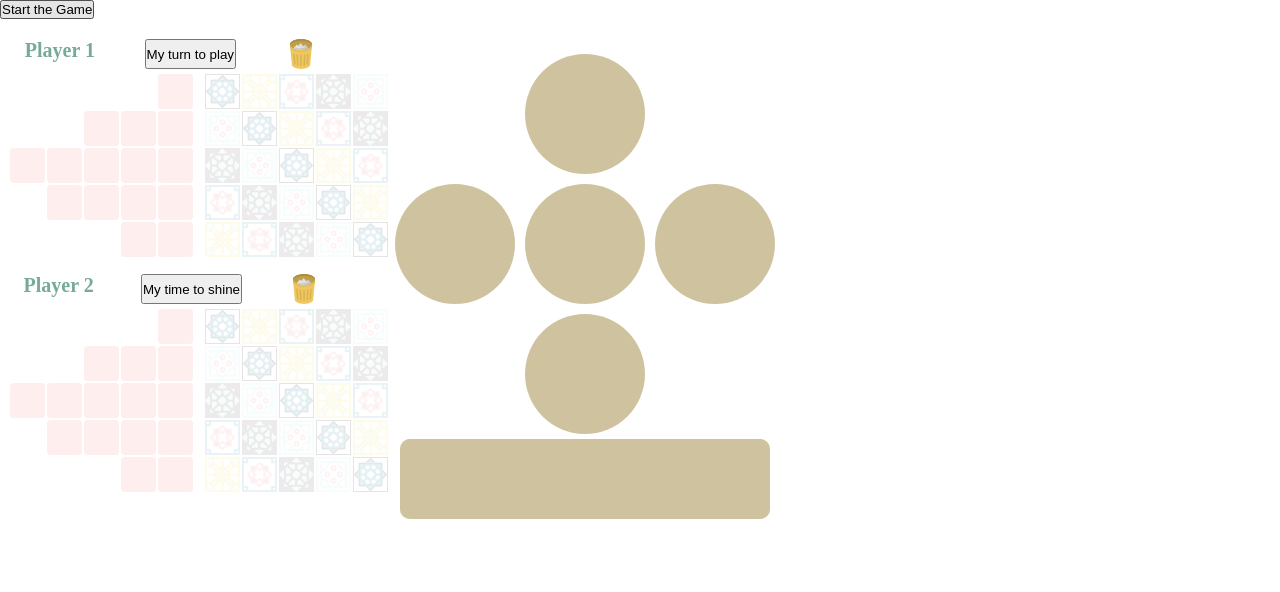
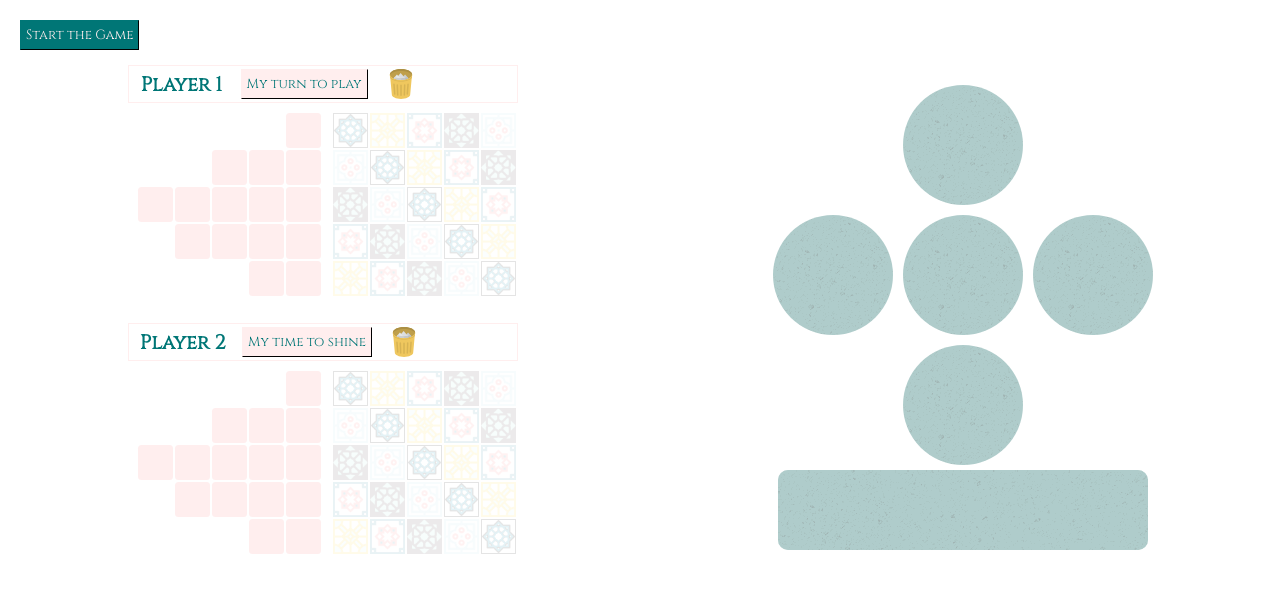
Before and after one commit to sarahledu/VERDE, a plain HTML site: page plateau.html in a window 1280 px wide. Drawn offline with Linux system fonts and the light colour scheme.

Commit message:
landing page to do

```diff
--- a/plateau.html
+++ b/plateau.html
@@ -7,10 +7,11 @@
     <meta http-equiv="X-UA-Compatible" content="ie=edge">
     <title>Plateau du jeu</title>
     <link rel="stylesheet" href="./styles/styles.css">
+    <link href="https://fonts.googleapis.com/css?family=Cinzel&display=swap" rel="stylesheet">
 </head>
 
 <body>
-    <nav><button id="start-button">Start the Game</button></nav>
+    <nav><button id="start-button" class="btn">Start the Game</button></nav>
     <div id="overlay">
 
         </div>
@@ -19,9 +20,9 @@
             <div class="player-grids player1">
                 <div class="grid-top">
                     <h2>Player 1</h2>
-                    <button id="btn-player1" class="turn">My turn to play</button>
+                    <button id="btn-player1" class="turn btn">My turn to play</button>
                     <div id="bin-player1" class="bin"><img src="./img/SVG/bin.svg" alt="bin"></div>
-                    <div id="point-area-player1"></div>
+                    <div id="point-area-player1" class="points"></div>
                 </div>
 
                 <div class="actual-grids">
@@ -84,9 +85,9 @@
             <div class="player-grids player2">
                 <div class="grid-top">
                     <h2>Player 2</h2>
-                    <button id="btn-player2" class="turn"> My time to shine</button>
+                    <button id="btn-player2" class="turn btn"> My time to shine</button>
                     <div id="bin-player2" class="bin"><img src="./img/SVG/bin.svg" alt="bin"></div>
-                    <div id="point-area-player2"></div>
+                    <div id="point-area-player2" class="points"></div>
                 </div>
 
                 <div class="actual-grids">
--- a/styles/styles.css
+++ b/styles/styles.css
@@ -7,11 +7,13 @@
     box-sizing: border-box;
     margin: 0;
     padding: 0;
+    font-family: 'Cinzel', serif;
 }
+
 
 h2 {
     font-size: 20px;
-    color: #7A9
+    color: #007676
 }
 
 .bin{
@@ -19,6 +21,10 @@ h2 {
     height: 30px;
 }
 
+.points{
+    width: 70px;
+    text-align:center;
+}
 #overlay {
     position: relative;
     height: 0vh;
@@ -37,14 +43,27 @@ h2 {
 }
 .container{
     display: flex;
+    justify-content: space-around;
 }
+.left-screen{
+      display: flex;
+    flex-direction: column;
+    justify-content: space-around;
+}
+
 .player-grids {
     display: flex;
     flex-direction: column;
+
+
+    padding-bottom: 10px;
+    padding-top: 10px;
+    margin:5px;
 }
 
 .actual-grids {
-    display: flex
+    display: flex;
+
 }
 
 .empty-tiles {
@@ -56,9 +75,12 @@ h2 {
     background-color: #fee;
 }
 .grid-top{
-    margin-top: 20px;
+    margin-bottom: 5px;
+    padding: 3px;
     display:flex;
     justify-content: space-around;
+    align-items: center;
+    border: 1px solid #fee;
 }
 .grid {
     display: grid;
@@ -91,8 +113,9 @@ h2 {
 
 }
 .factory:not(.pioche){
-    background-color: #ba7;
-    opacity:0.7;
+    background-color: #619B98;
+    background-image: url(../img/PNG/asfalt-dark.png);
+    opacity:0.5;
     border-radius: 50%;
     width: 120px;
     height: 120px;
@@ -101,7 +124,14 @@ h2 {
     align-items: center;
     justify-content: center;
 
+}
 
+.factory{
+    transition: all .2s ease-in-out;
+}
+
+.factory:hover{
+    transform: scale(1.1);
 }
 .factory-tile-container:not(.pioche){
     width: 100px;
@@ -117,13 +147,18 @@ h2 {
     margin : 5px;
     background-size: cover;
     z-index: 10;
+    transition: all .2s ease-in-out;
+}
+.factory-tile-container > .tile:hover{
+    transform: scale(1.1);
 }
 
 .pioche{
-    background-color: #ba7;
+    background-color: #619B98;
+    background-image: url(../img/PNG/asfalt-dark.png);
     width: 370px;
     height:80px;
-    opacity:0.7;
+    opacity:0.5;
     border-radius: 10px;
     display: flex;
     flex-wrap: wrap;
@@ -141,6 +176,26 @@ h2 {
     opacity: 0.1;
 }
 
+.turn.btn{
+    background: #fee;
+    padding: 5px;
+    border-width: 1px ;
+    border-top-color: #fee;
+    border-left-color: #fee;
+    color: #007676
+}
+.btn{
+    background-color: #007676;
+    padding: 5px;
+    border-width: 1px ;
+    border-top-color: #007676;
+    border-left-color: #007676;
+    color: #fee
+
+}
+#start-button{
+    margin: 20px 0 0 20px;
+}
 .br {
     background-image: url(./../img/PNG/br.png);
 }
@@ -161,30 +216,7 @@ h2 {
 .b {
     background-image: url(./../img/PNG/b.png);
 }
-/*
-.scale-up-center {
 
-	-webkit-animation: scale-up-center 0.4s cubic-bezier(0.390, 0.575, 0.565, 1.000) both;
-	        animation: scale-up-center 0.4s cubic-bezier(0.390, 0.575, 0.565, 1.000) both;
+#accueil{
+    background-image: url(/img/PNG/Parchemin.png);
 }
-
-@-webkit-keyframes scale-up-center {
-    0% {
-      -webkit-transform: scale(0);
-              transform: scale(0);
-    }
-    100% {
-      -webkit-transform: scale(1);
-              transform: scale(1);
-    }
-  }
-  @keyframes scale-up-center {
-    0% {
-      -webkit-transform: scale(0);
-              transform: scale(0);
-    }
-    100% {
-      -webkit-transform: scale(1);
-              transform: scale(1);
-    }
-  } */
```
Also changed, not shown: index.html (+1 -1 lines), img/PNG/Parchemin.png (added), img/PNG/asfalt-dark.png (added).
